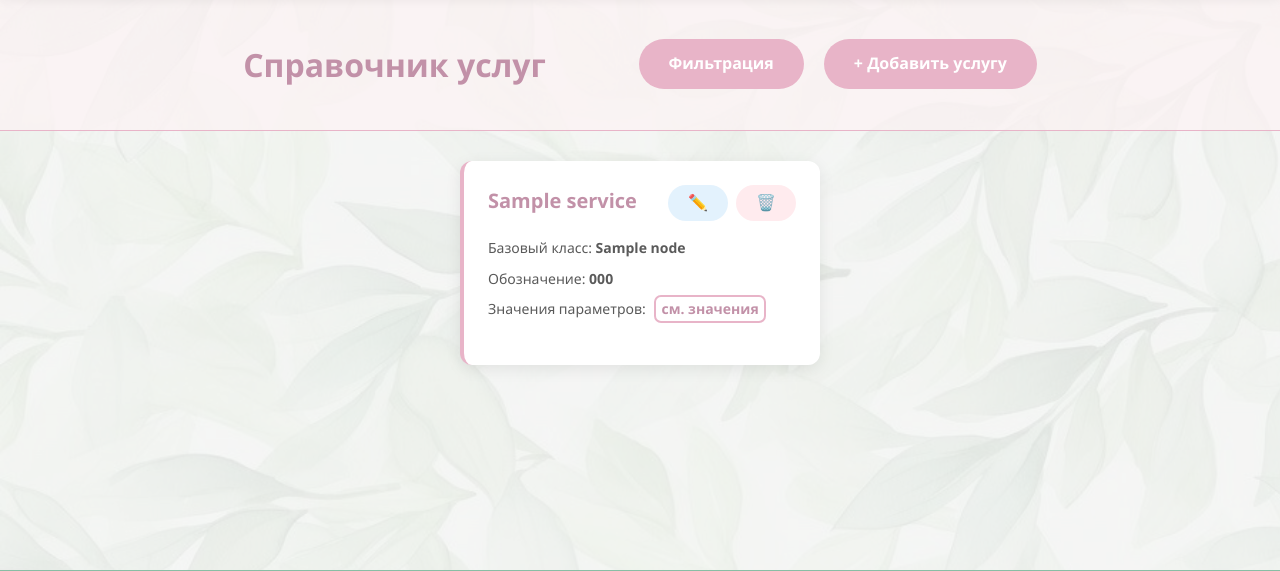
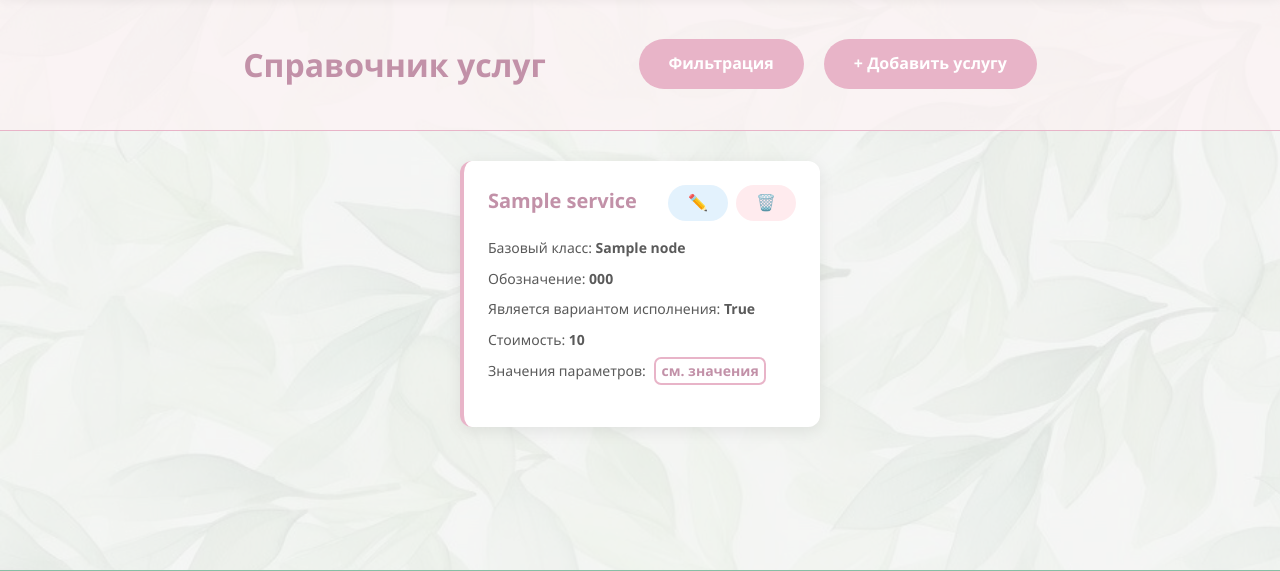
Before and after one commit to juuxi/beauty_salon, a Django app: page /services/list/ in a window 1280 px wide. Shown: the part 75-646 px from the top of the page. Run offline with Django 5.2, Linux system fonts and the light colour scheme; a user stored in the database is signed in; tables that the repository leaves empty hold one stand-in row (values such as "Sample post"); parts of the project's set-up code (start-up, migrations or seed data) failed here and were passed over.

Commit message:
extend Service card data

```diff
--- a/beauty_salon/templates/service/services.html
+++ b/beauty_salon/templates/service/services.html
@@ -30,6 +30,8 @@
             <div class="card__body">
                 <p>Базовый класс: <strong>{{ service.base_class }}</strong></p>
                 {% if service.code %}<p>Обозначение: <strong>{{ service.code }}</strong></p>{% endif %}
+                <p>Является вариантом исполнения: <strong>{{ service.is_variant }}</strong></p>
+                <p>Стоимость: <strong>{{ service.cost }}</strong></p>
                 <p>Значения параметров: <a href="{% url 'master_dashboard:service_values' service_id=service.id %}"
                     class="btn-link btn--beauty">
                     см. значения
```
